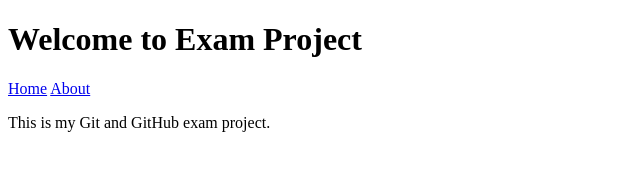
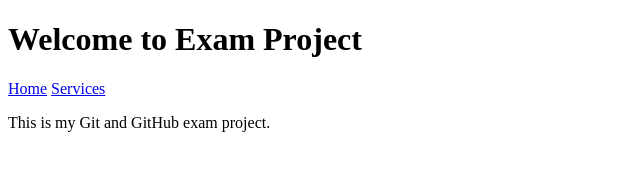
Before and after one commit to lizikakhadze/exam-project-, a plain HTML site: page index.html in a window 1280 px wide. Shown: the full height of the page, 0-640 px from the left. Drawn offline with Linux system fonts and the light colour scheme.

Commit message:
Update navigation in nav-alt

```diff
--- a/index.html
+++ b/index.html
@@ -11,10 +11,12 @@
 <body>
     <header>
         <h1>Welcome to Exam Project</h1>
-        <nav>
-            <a href="#home">Home</a>
-            <a href="#about">About</a>
-        </nav>
+
+<nav>
+    <a href="#home">Home</a>
+    <a href="#services">Services</a>
+</nav>
+
     </header>
 
     <p>This is my Git and GitHub exam project.</p>
```
